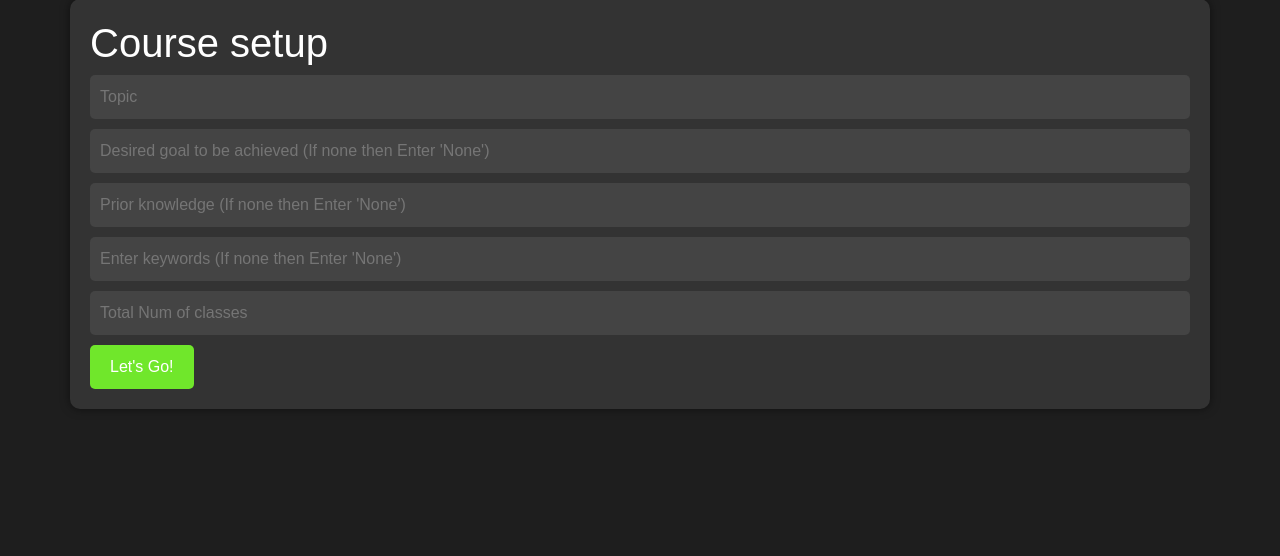
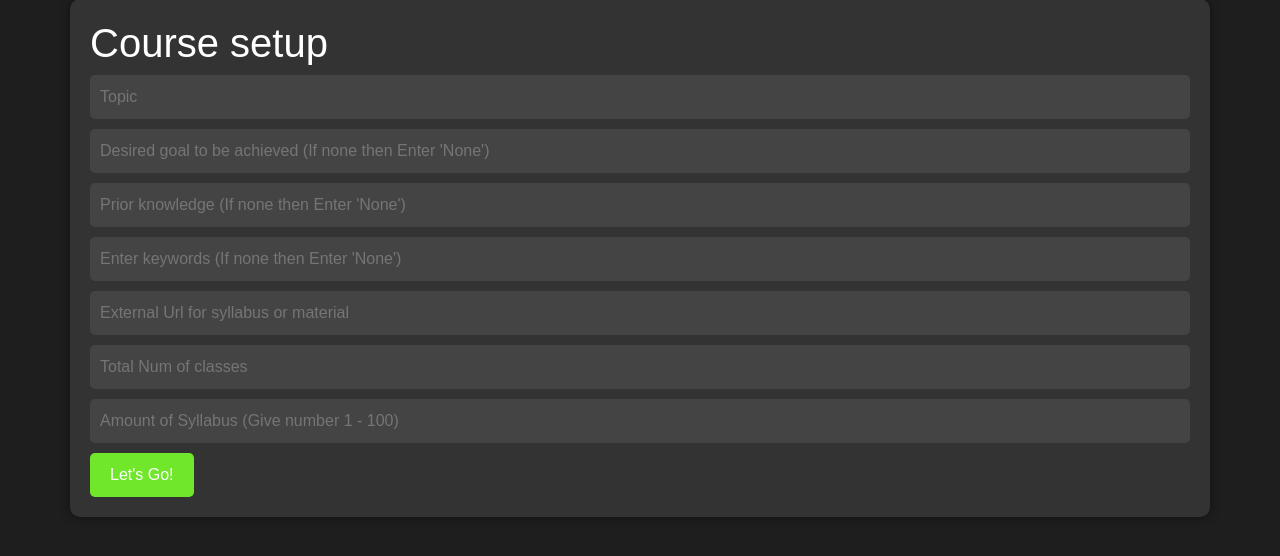
Before and after one commit to IDIDITLOL/CogniTeach, a Flask app: page /setup in a window 1280 px wide. Shown: the part 87-643 px from the top of the page. Run offline with Flask 3, Linux system fonts and the light colour scheme.

Commit message:
Update ss_setup.html

```diff
--- a/templates/ss_setup.html
+++ b/templates/ss_setup.html
@@ -67,7 +67,9 @@
             <input type="text" placeholder="Desired goal to be achieved (If none then Enter 'None')" name="goal">
             <input type="text" placeholder="Prior knowledge (If none then Enter 'None')" name="prior">
             <input type="text" placeholder="Enter keywords (If none then Enter 'None')" name="keywords">
+            <input type="text" placeholder="External Url for syllabus or material" name="keywords">
             <input type="number" placeholder="Total Num of classes" name="classnum">
+            <input type="number" placeholder="Amount of Syllabus (Give number 1 - 100)" name="density">
             <button type="submit">Let's Go!</button>
         </form>
     </div>
```
